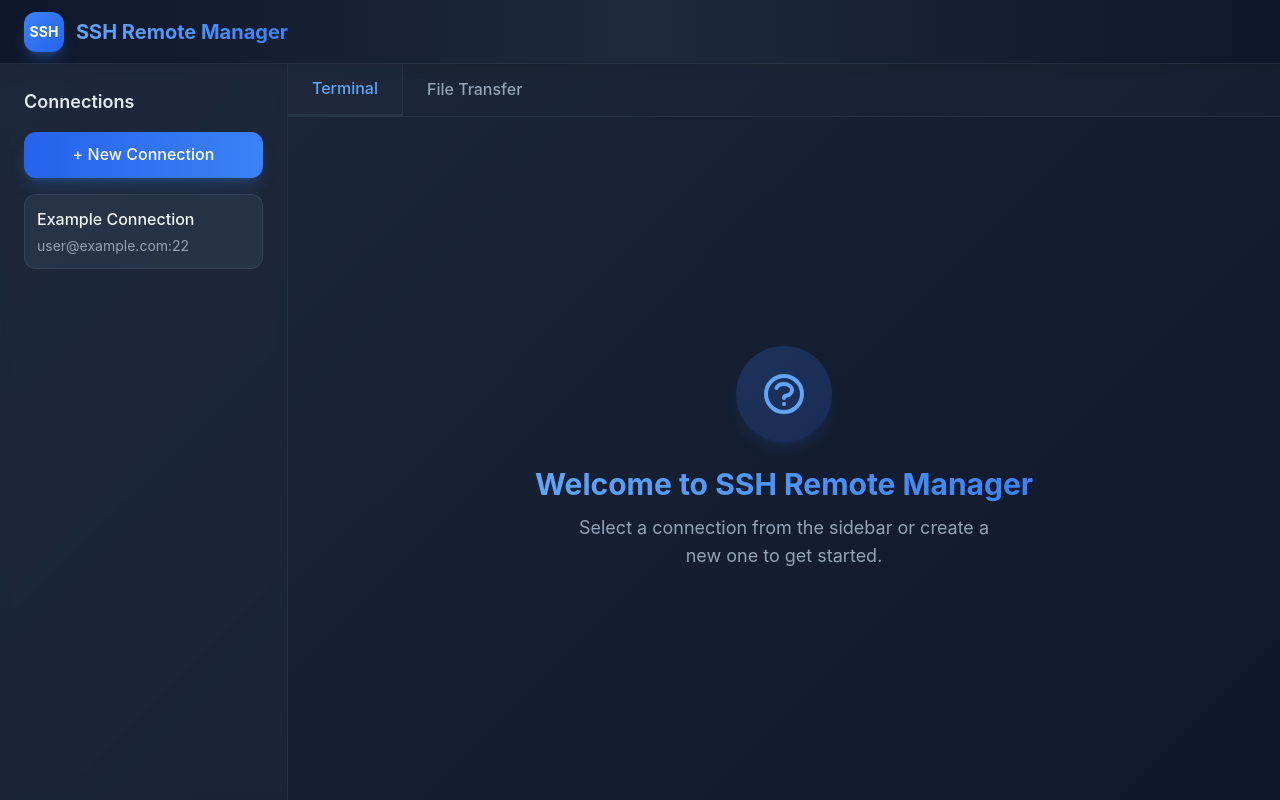
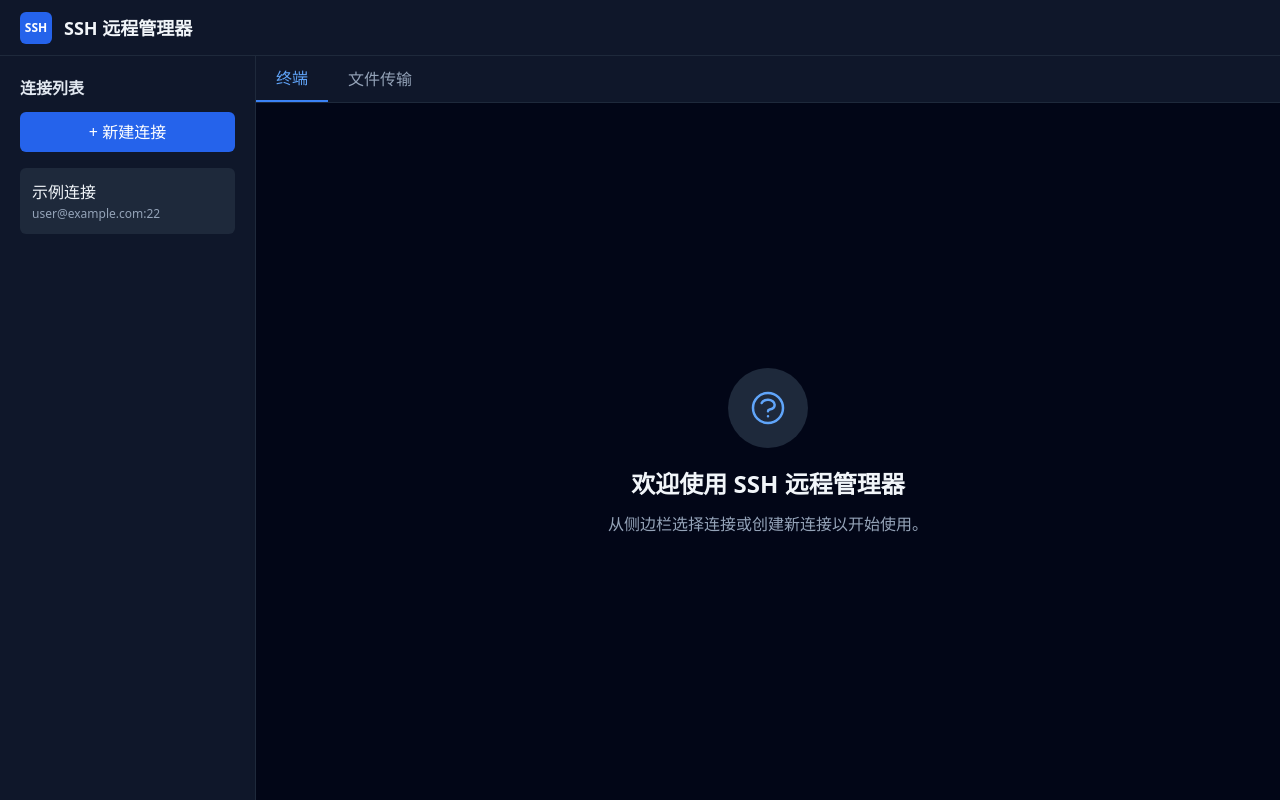
Before and after one commit to Dian-Zhu/Star_Shuttle, a Svelte app: page / in a window 1280 px wide. Built offline with nearby package versions, Linux system fonts and the light colour scheme.

Commit message:
美化前端

```diff
--- a/src/App.svelte
+++ b/src/App.svelte
@@ -41,7 +41,7 @@
         },
       })
 
-      console.log('Connection saved successfully!')
+      console.log('连接保存成功！')
 
       // Reset form and hide
       newConnection = {
@@ -55,7 +55,7 @@
       showConnectionForm = false
     } catch (error) {
       console.error('Error saving connection:', error)
-      alert(`Failed to save connection: ${error}`)
+      alert(`保存连接失败：${error}`)
     }
   }
 
@@ -64,42 +64,40 @@
   }
 </script>
 
-<div class="h-screen w-screen flex flex-col text-white">
+<div class="h-screen w-screen flex flex-col bg-slate-950 text-slate-50">
   <!-- Header -->
-  <header class="h-16 bg-gradient-to-r from-slate-900 via-slate-800 to-slate-900 border-b border-slate-700/50 flex items-center justify-between px-6 shadow-lg">
+  <header class="h-14 bg-slate-900 border-b border-slate-800 flex items-center justify-between px-5">
     <div class="flex items-center gap-3">
-      <div class="w-10 h-10 bg-gradient-to-br from-blue-500 to-blue-600 rounded-xl flex items-center justify-center shadow-lg shadow-blue-500/30">
-        <span class="font-bold text-sm">SSH</span>
+      <div class="w-8 h-8 bg-blue-600 rounded-md flex items-center justify-center">
+        <span class="font-bold text-xs text-white">SSH</span>
       </div>
-      <div>
-        <h1 class="text-xl font-bold bg-gradient-to-r from-blue-400 to-blue-500 bg-clip-text text-transparent">
-          SSH Remote Manager
-        </h1>
-      </div>
+      <h1 class="text-lg font-semibold text-slate-100">
+        SSH 远程管理器
+      </h1>
     </div>
-    <div class="flex items-center gap-4">
-      <!-- Settings button, etc. -->
+    <div class="flex items-center gap-3">
+      <!-- Settings button will be added here -->
     </div>
   </header>
 
   <!-- Main Content -->
   <div class="flex-1 flex overflow-hidden">
     <!-- Sidebar -->
-    <aside class="w-72 bg-slate-800/50 backdrop-blur-sm border-r border-slate-700/50 overflow-y-auto">
+    <aside class="w-64 bg-slate-900 border-r border-slate-800 overflow-y-auto">
       <!-- Connection list will go here -->
-      <div class="p-6">
-        <h2 class="text-lg font-semibold mb-4 text-slate-200">Connections</h2>
+      <div class="p-5">
+        <h2 class="text-base font-semibold mb-3 text-slate-200">连接列表</h2>
         <button
-          class="w-full bg-gradient-to-r from-blue-600 to-blue-500 hover:from-blue-500 hover:to-blue-400 text-white py-2.5 px-4 rounded-xl mb-4 font-medium shadow-lg shadow-blue-500/25 transition-all duration-200 hover:shadow-xl hover:shadow-blue-500/40"
+          class="w-full bg-blue-600 hover:bg-blue-700 text-white py-2 px-3 rounded-md mb-4 font-medium transition-colors"
           on:click={handleNewConnection}
         >
-          + New Connection
+          + 新建连接
         </button>
         <div class="space-y-2">
           <!-- Connection items will be dynamically added here -->
-          <div class="p-3 bg-slate-700/50 rounded-xl cursor-pointer hover:bg-slate-700 border border-slate-600/50 transition-all duration-200">
-            <div class="font-medium text-slate-100">Example Connection</div>
-            <div class="text-sm text-slate-400 mt-1">user@example.com:22</div>
+          <div class="p-3 bg-slate-800 rounded-md cursor-pointer hover:bg-slate-700 transition-colors">
+            <div class="font-medium text-slate-100">示例连接</div>
+            <div class="text-xs text-slate-400 mt-0.5">user@example.com:22</div>
           </div>
         </div>
       </div>
@@ -108,59 +106,57 @@
     <!-- Main Content Area -->
     <main class="flex-1 overflow-hidden flex flex-col">
       <!-- Tabs for terminal, file transfer, etc. -->
-      <div class="flex border-b border-slate-700/50 bg-slate-800/30">
-        <button class="px-6 py-3 bg-slate-800/80 border-r border-slate-700/50 font-medium text-blue-400 border-b-2 border-blue-500">
-          Terminal
+      <div class="flex border-b border-slate-800 bg-slate-900">
+        <button class="px-5 py-2.5 font-medium text-blue-400 border-b-2 border-blue-500">
+          终端
         </button>
-        <button class="px-6 py-3 font-medium text-slate-400 hover:text-slate-200 hover:bg-slate-800/50 transition-colors duration-200">
-          File Transfer
+        <button class="px-5 py-2.5 font-medium text-slate-400 hover:text-slate-200 transition-colors">
+          文件传输
         </button>
       </div>
 
       <!-- Content based on selected tab -->
-      <div class="flex-1 overflow-auto p-8">
+      <div class="flex-1 overflow-auto p-6">
         {#if showConnectionForm}
-          <div class="max-w-2xl mx-auto bg-slate-800/50 backdrop-blur-sm rounded-2xl p-8 border border-slate-700/50 shadow-xl">
-            <h2 class="text-2xl font-bold mb-6 bg-gradient-to-r from-blue-400 to-blue-500 bg-clip-text text-transparent">
-              New Connection
+          <div class="max-w-2xl mx-auto bg-slate-900 rounded-lg border border-slate-800 p-6 shadow-subtle">
+            <h2 class="text-xl font-semibold mb-5 text-slate-100">
+              新建连接
             </h2>
             <form on:submit|preventDefault={handleSaveConnection}>
-              <div class="grid grid-cols-1 md:grid-cols-2 gap-5 mb-6">
+              <div class="grid grid-cols-1 md:grid-cols-2 gap-4 mb-5">
                 <div class="md:col-span-2">
-                  <label for="name" class="block text-sm font-medium text-slate-300 mb-2"
-                    >Connection Name</label
-                  >
+                <label for="name" class="block text-sm font-medium text-slate-300 mb-2">
+                  连接名称
+                </label>
                   <input
                     type="text"
                     id="name"
                     bind:value={newConnection.name}
-                    class="w-full bg-slate-700/50 border border-slate-600/50 rounded-xl px-4 py-2.5 text-white placeholder-slate-500 focus:outline-none focus:ring-2 focus:ring-blue-500 focus:border-transparent transition-all duration-200"
-                    placeholder="Enter connection name"
+                    class="w-full bg-slate-800 border border-slate-700 rounded-md px-3 py-2 text-white placeholder-slate-500 focus:outline-none focus:ring-2 focus:ring-blue-500 focus:border-transparent"
+                    placeholder="输入连接名称"
                     required
                   />
                 </div>
 
                 <div>
-                  <label for="host" class="block text-sm font-medium text-slate-300 mb-2">Host</label
-                  >
+                  <label for="host" class="block text-sm font-medium text-slate-300 mb-2">主机</label>
                   <input
                     type="text"
                     id="host"
                     bind:value={newConnection.host}
-                    class="w-full bg-slate-700/50 border border-slate-600/50 rounded-xl px-4 py-2.5 text-white placeholder-slate-500 focus:outline-none focus:ring-2 focus:ring-blue-500 focus:border-transparent transition-all duration-200"
-                    placeholder="e.g., example.com or 192.168.1.1"
+                    class="w-full bg-slate-800 border border-slate-700 rounded-md px-3 py-2 text-white placeholder-slate-500 focus:outline-none focus:ring-2 focus:ring-blue-500 focus:border-transparent"
+                    placeholder="例如：example.com 或 192.168.1.1"
                     required
                   />
                 </div>
 
                 <div>
-                  <label for="port" class="block text-sm font-medium text-slate-300 mb-2">Port</label
-                  >
+                  <label for="port" class="block text-sm font-medium text-slate-300 mb-2">端口</label>
                   <input
                     type="number"
                     id="port"
                     bind:value={newConnection.port}
-                    class="w-full bg-slate-700/50 border border-slate-600/50 rounded-xl px-4 py-2.5 text-white placeholder-slate-500 focus:outline-none focus:ring-2 focus:ring-blue-500 focus:border-transparent transition-all duration-200"
+                    class="w-full bg-slate-800 border border-slate-700 rounded-md px-3 py-2 text-white placeholder-slate-500 focus:outline-none focus:ring-2 focus:ring-blue-500 focus:border-transparent"
                     min="1"
                     max="65535"
                     required
@@ -168,73 +164,73 @@
                 </div>
 
                 <div>
-                  <label for="username" class="block text-sm font-medium text-slate-300 mb-2"
-                    >Username</label
-                  >
+                  <label for="username" class="block text-sm font-medium text-slate-300 mb-2">
+                    用户名
+                  </label>
                   <input
                     type="text"
                     id="username"
                     bind:value={newConnection.username}
-                    class="w-full bg-slate-700/50 border border-slate-600/50 rounded-xl px-4 py-2.5 text-white placeholder-slate-500 focus:outline-none focus:ring-2 focus:ring-blue-500 focus:border-transparent transition-all duration-200"
-                    placeholder="Enter username"
+                    class="w-full bg-slate-800 border border-slate-700 rounded-md px-3 py-2 text-white placeholder-slate-500 focus:outline-none focus:ring-2 focus:ring-blue-500 focus:border-transparent"
+                    placeholder="输入用户名"
                     required
                   />
                 </div>
 
                 <div class="md:col-span-2">
-                  <label for="password" class="block text-sm font-medium text-slate-300 mb-2"
-                    >Password</label
-                  >
+                  <label for="password" class="block text-sm font-medium text-slate-300 mb-2">
+                    密码
+                  </label>
                   <input
                     type="password"
                     id="password"
                     bind:value={newConnection.password}
-                    class="w-full bg-slate-700/50 border border-slate-600/50 rounded-xl px-4 py-2.5 text-white placeholder-slate-500 focus:outline-none focus:ring-2 focus:ring-blue-500 focus:border-transparent transition-all duration-200"
-                    placeholder="Enter password"
+                    class="w-full bg-slate-800 border border-slate-700 rounded-md px-3 py-2 text-white placeholder-slate-500 focus:outline-none focus:ring-2 focus:ring-blue-500 focus:border-transparent"
+                    placeholder="输入密码"
                     required
                   />
                 </div>
 
-                <div class="md:col-span-2 flex items-center bg-slate-700/30 rounded-xl px-4 py-2.5">
+                <div class="md:col-span-2 flex items-center mt-2">
                   <input
                     type="checkbox"
                     id="savePassword"
                     bind:checked={newConnection.savePassword}
-                    class="mr-3 h-4 w-4 text-blue-600 bg-slate-600 border-slate-500 rounded focus:ring-blue-500 focus:ring-offset-0"
+                    class="mr-3 h-4 w-4 text-blue-600 bg-slate-700 border-slate-600 rounded focus:ring-blue-500 focus:ring-offset-0"
                   />
-                  <label for="savePassword" class="text-sm text-slate-300 cursor-pointer">Save password</label>
+                  <label for="savePassword" class="text-sm text-slate-300 cursor-pointer">保存密码</label>
                 </div>
               </div>
 
-              <div class="flex justify-end gap-3 pt-4 border-t border-slate-700/50">
+              <div class="flex justify-end gap-3 pt-4 border-t border-slate-800">
                 <button
                   type="button"
                   on:click={handleCancel}
-                  class="px-6 py-2.5 bg-slate-700/50 hover:bg-slate-700 text-slate-200 rounded-xl font-medium focus:outline-none focus:ring-2 focus:ring-slate-500 transition-all duration-200"
+                  class="px-5 py-2 bg-slate-800 hover:bg-slate-700 text-slate-200 rounded-md font-medium focus:outline-none focus:ring-2 focus:ring-slate-500"
                 >
-                  Cancel
+                  取消
                 </button>
                 <button
                   type="submit"
-                  class="px-6 py-2.5 bg-gradient-to-r from-blue-600 to-blue-500 hover:from-blue-500 hover:to-blue-400 text-white rounded-xl font-medium shadow-lg shadow-blue-500/25 focus:outline-none focus:ring-2 focus:ring-blue-500 transition-all duration-200 hover:shadow-xl hover:shadow-blue-500/40"
+                  class="px-5 py-2 bg-blue-600 hover:bg-blue-700 text-white rounded-md font-medium focus:outline-none focus:ring-2 focus:ring-blue-500"
                 >
-                  Save Connection
+                  保存连接
                 </button>
               </div>
             </form>
           </div>
         {:else}
-          <div class="flex flex-col items-center justify-center h-full text-center">
-            <div class="w-24 h-24 bg-gradient-to-br from-blue-500/20 to-blue-600/20 rounded-full flex items-center justify-center mb-6 shadow-lg shadow-blue-500/10">
-              <svg class="w-12 h-12 text-blue-400" fill="none" stroke="currentColor" viewBox="0 0 24 24">
-                <path stroke-linecap="round" stroke-linejoin="round" stroke-width="2" d="M8.228 9c.549-1.165 2.03-2 3.772-2 2.21 0 4 1.343 4 3 0 1.4-1.278 2.575-3.006 2.907-.542.104-.994.54-.994 1.093m0 3h.01M21 12a9 9 0 11-18 0 9 9 0 0118 0z"></path>
+          <div class="flex flex-col items-center justify-center h-full text-center p-6">
+            <div class="w-20 h-20 bg-slate-800 rounded-full flex items-center justify-center mb-5">
+              <svg class="w-10 h-10 text-blue-400" fill="none" stroke="currentColor" viewBox="0 0 24 24">
+                <path stroke-linecap="round" stroke-linejoin="round" stroke-width="1.5" d="M8.228 9c.549-1.165 2.03-2 3.772-2 2.21 0 4 1.343 4 3 0 1.4-1.278 2.575-3.006 2.907-.542.104-.994.54-.994 1.093m0 3h.01M21 12a9 9 0 11-18 0 9 9 0 0118 0z"></path>
               </svg>
             </div>
-            <h2 class="text-3xl font-bold mb-3 bg-gradient-to-r from-blue-400 to-blue-500 bg-clip-text text-transparent">
-              Welcome to SSH Remote Manager
+            <h2 class="text-2xl font-semibold mb-3 text-slate-100">
+              欢迎使用 SSH 远程管理器
             </h2>
-            <p class="text-slate-400 text-lg max-w-md">
-              Select a connection from the sidebar or create a new one to get started.
+            <p class="text-slate-400 text-base max-w-sm">
+              从侧边栏选择连接或创建新连接以开始使用。
             </p>
           </div>
         {/if}
--- a/src/app.css
+++ b/src/app.css
@@ -3,8 +3,18 @@
 @tailwind utilities;
 
 :root {
-  font-family: -apple-system, BlinkMacSystemFont, 'Segoe UI', Roboto, 'Helvetica Neue', Arial, sans-serif;
-  line-height: 1.6;
+  --color-bg: #0f172a;
+  --color-surface: #1e293b;
+  --color-surface-light: #334155;
+  --color-primary: #3b82f6;
+  --color-primary-hover: #2563eb;
+  --color-text: #f8fafc;
+  --color-text-secondary: #94a3b8;
+  --color-border: #475569;
+  --color-border-light: #64748b;
+
+  font-family: system-ui, -apple-system, BlinkMacSystemFont, 'Segoe UI', Roboto, 'Microsoft YaHei', 'PingFang SC', 'Hiragino Sans GB', sans-serif;
+  line-height: 1.5;
   font-weight: 400;
 
   -webkit-font-smoothing: antialiased;
@@ -24,8 +34,8 @@ html, body {
 }
 
 body {
-  background: linear-gradient(135deg, #1e293b 0%, #0f172a 100%);
-  color: #f1f5f9;
+  background-color: var(--color-bg);
+  color: var(--color-text);
 }
 
 #app {
@@ -35,8 +45,8 @@ body {
 
 /* Modern scrollbars */
 ::-webkit-scrollbar {
-  width: 8px;
-  height: 8px;
+  width: 6px;
+  height: 6px;
 }
 
 ::-webkit-scrollbar-track {
@@ -44,21 +54,51 @@ body {
 }
 
 ::-webkit-scrollbar-thumb {
-  background: rgba(255, 255, 255, 0.2);
-  border-radius: 4px;
+  background: var(--color-border);
+  border-radius: 3px;
 }
 
 ::-webkit-scrollbar-thumb:hover {
-  background: rgba(255, 255, 255, 0.3);
+  background: var(--color-border-light);
 }
 
-/* Smooth transitions */
-* {
-  transition: background-color 0.2s ease, color 0.2s ease, border-color 0.2s ease;
+/* Smooth transitions for interactive elements */
+button, input, select, textarea, a {
+  transition: all 0.15s ease;
 }
 
 /* Focus states */
 *:focus-visible {
-  outline: 2px solid #3b82f6;
+  outline: 2px solid var(--color-primary);
   outline-offset: 2px;
 }
+
+/* Utility classes for modern design */
+.shadow-subtle {
+  box-shadow: 0 2px 8px rgba(0, 0, 0, 0.1);
+}
+
+.shadow-elevated {
+  box-shadow: 0 4px 12px rgba(0, 0, 0, 0.15);
+}
+
+.border-subtle {
+  border: 1px solid var(--color-border);
+}
+
+.hover-lift:hover {
+  transform: translateY(-1px);
+}
+
+/* Responsive text scaling */
+@media (max-width: 768px) {
+  :root {
+    font-size: 14px;
+  }
+}
+
+@media (max-width: 480px) {
+  :root {
+    font-size: 13px;
+  }
+}
```
